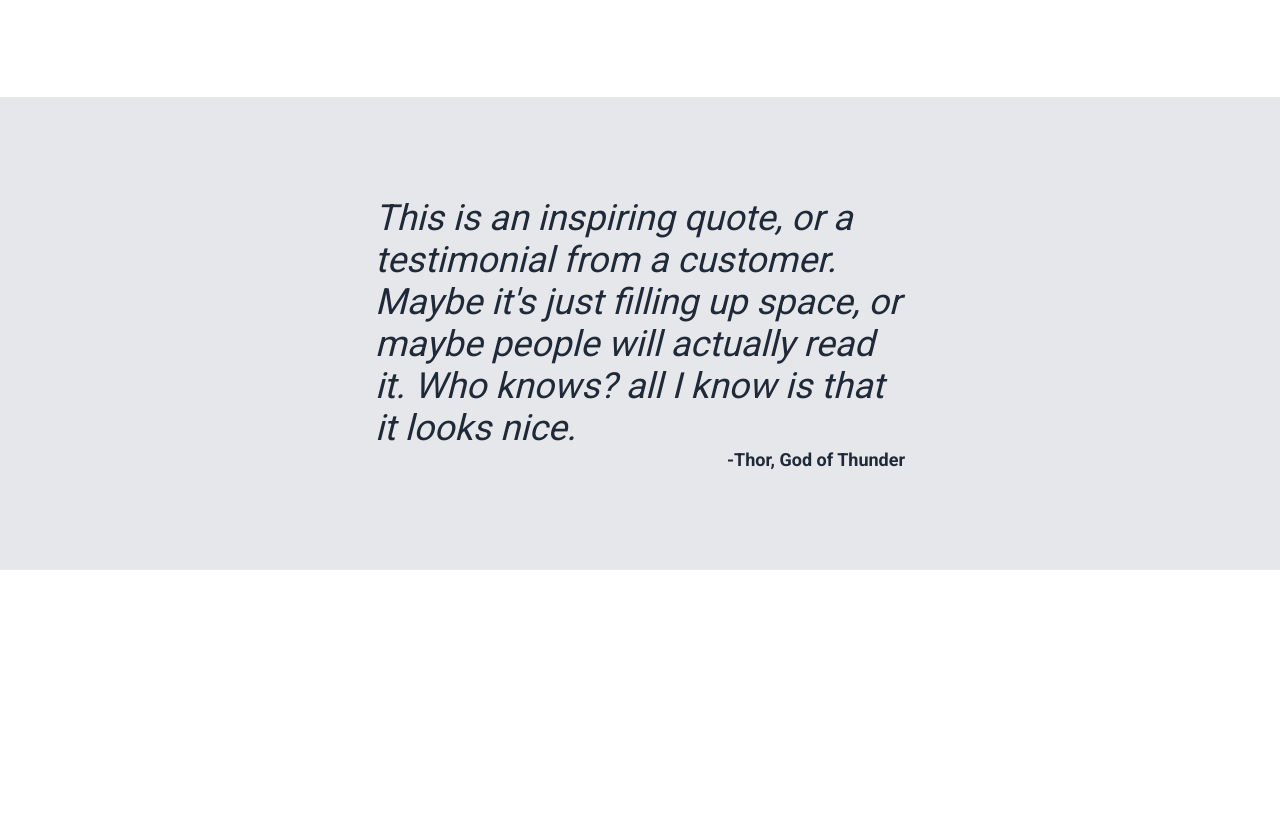
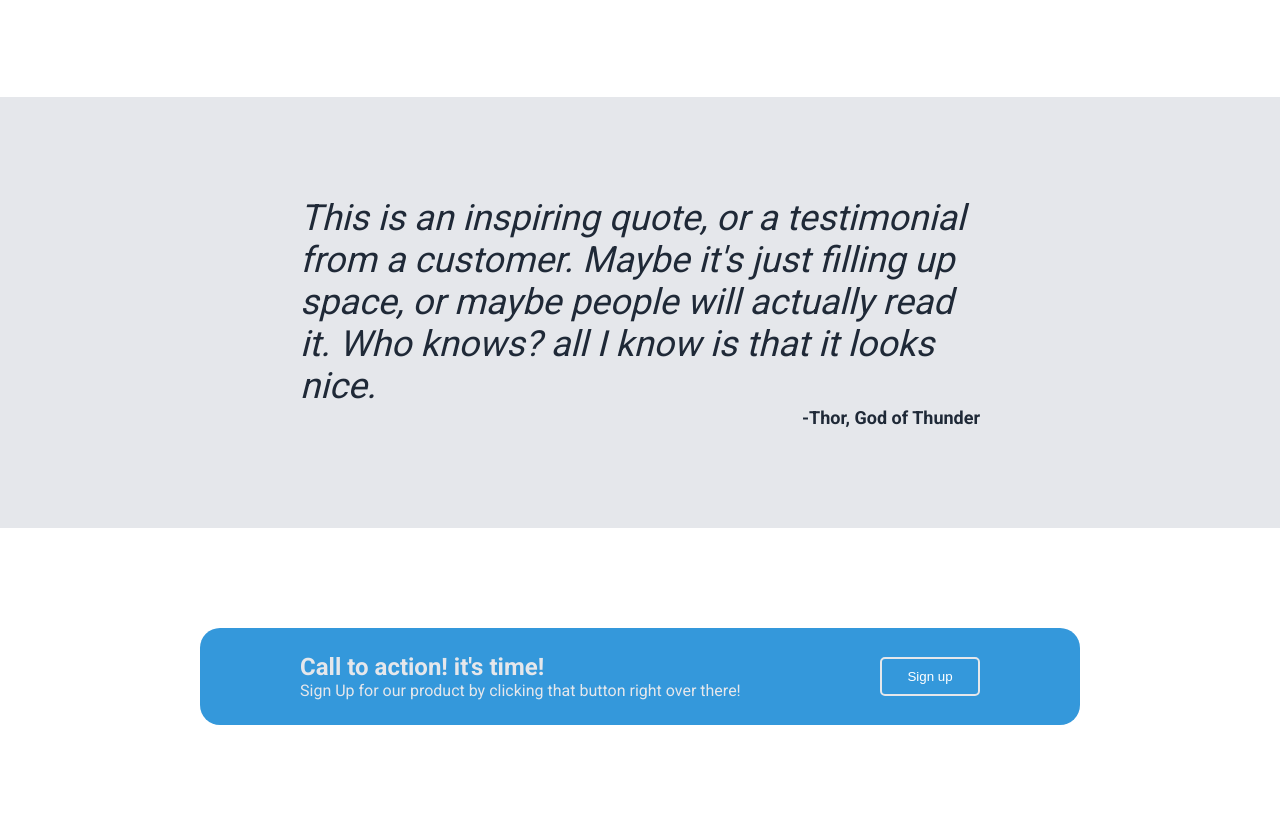
Before and after one commit to arrafahvg/Vega_LandingPage, a plain HTML site: page index.html in a window 1280 px wide. Shown: the part 783-1608 px from the top of the page. Before the commit the page ends 1353 px from the top, so only its background shows below. Drawn offline with Linux system fonts and the light colour scheme.

Commit message:
finishing .lowerMiddleBody and adjusting margin.

```diff
--- a/index.html
+++ b/index.html
@@ -51,5 +51,14 @@
             <div class="quotesName">-Thor, God of Thunder</div>
         </div>
     </div>
+    <div class="lowerMiddleBody">
+        <div class="callActionBox">
+            <div class="callActionText">
+                <dev id="h1CallAction">Call to action! it's time!</dev>
+                <dev id="pCallAction">Sign Up for our product by clicking that button right over there!</dev>
+            </div>
+            <button class="signUp" id="lowerSignUp">Sign up</button>
+        </div>
+    </div>
 </body>
 </html>
--- a/styles.css
+++ b/styles.css
@@ -136,7 +136,7 @@ body {
 
 .middleBody {
     background: #E5E7EB;
-    padding: 100px 375px;
+    padding: 100px 300px;
     justify-content: center;
     align-items: center;
 }
@@ -153,3 +153,39 @@ body {
     font-size: large;
     color: #1f2937;
 }
+
+.lowerMiddleBody {
+    padding: 100px 200px;
+}
+
+.callActionBox {
+    display: flex;
+    background-color: #3498db;
+    justify-content: space-between;
+    border-radius: 20px;
+    align-items: center;
+}
+
+#lowerSignUp {
+    border: 2px solid #E5E7EB;
+    margin-right: 100px;
+    text-align: center;
+    cursor: pointer;
+    min-width: 100px;
+}
+
+.callActionText {
+    margin: 25px 100px;
+    display: flex;
+    flex-direction: column  ;
+}
+
+#h1CallAction {
+    color: #E5E7EB;
+    font-size: x-large;
+    font-weight: bold;
+}
+
+#pCallAction {
+    color: #E5E7EB;
+}
```
